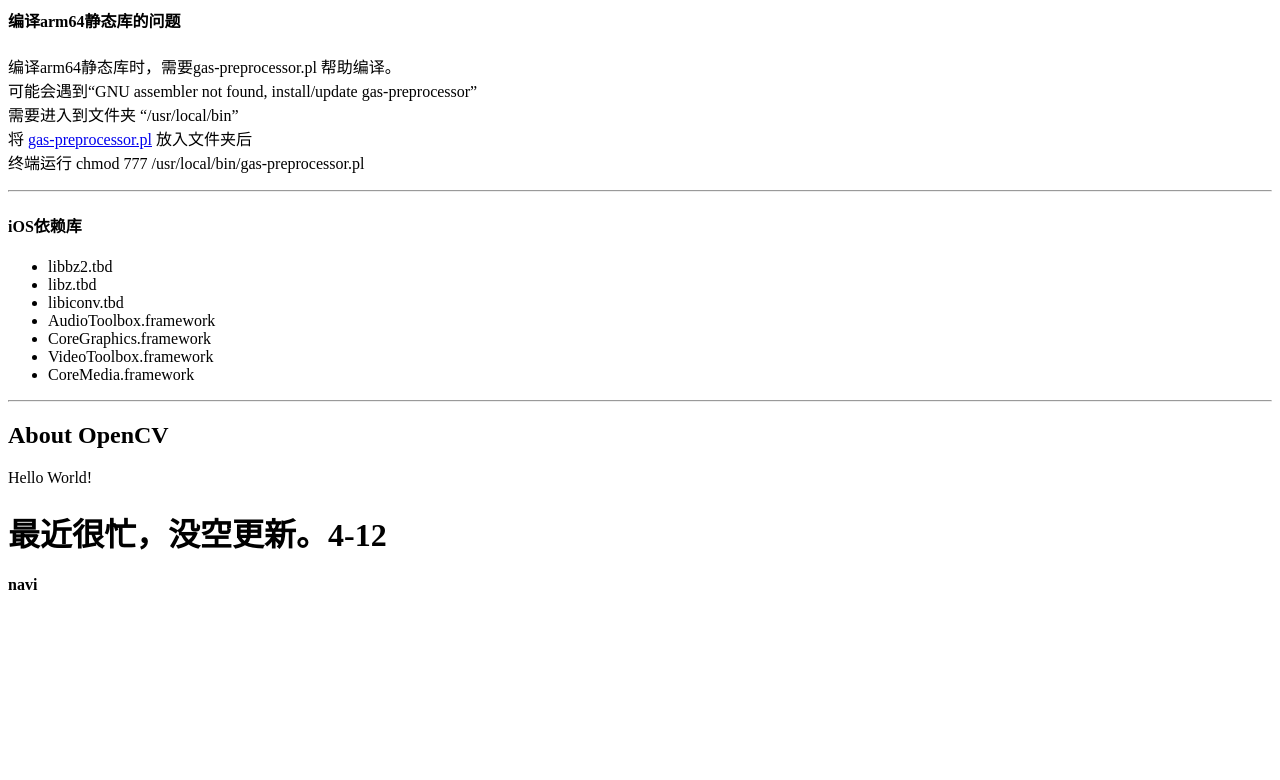
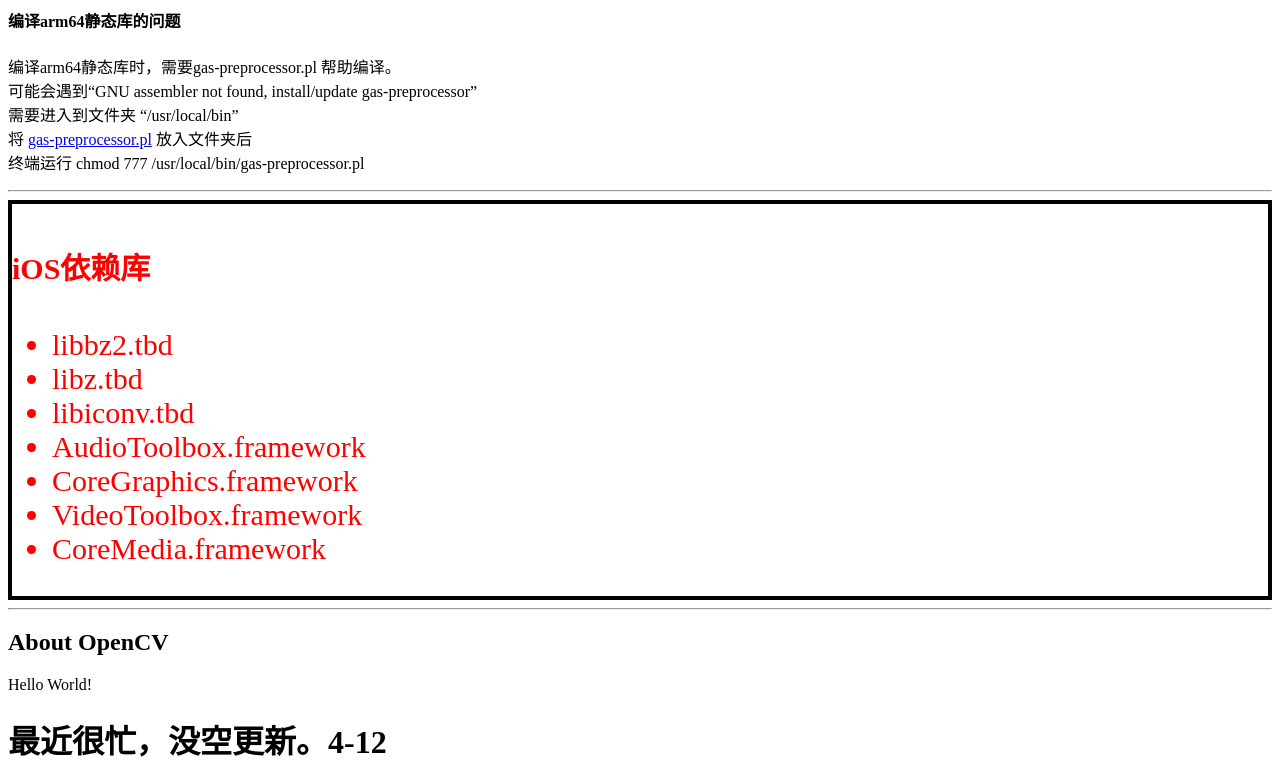
Before and after one commit to QuitQuiteQuietly/QuitQuiteQuietly.github.io, a plain HTML site: page _layouts/default.html in a window 1280 px wide. Shown: the part 384-1164 px from the top of the page. Before the commit the page ends 999 px from the top, so only its background shows below. Drawn offline with Linux system fonts and the light colour scheme.

Commit message:
继续学习css

```diff
--- /dev/null
+++ b/_layouts/css/index.css
@@ -0,0 +1,6 @@
+div {
+    color: red;
+
+    font-size: 30px;
+    border: 4px solid black;
+}
--- a/_layouts/default.html
+++ b/_layouts/default.html
@@ -4,11 +4,13 @@
     <head>
         　<meta http-equiv="content-type" content="text/html; charset=utf-8" />
         　<title>MyVeryFirstPage</title>
+
+        <link href="css/index.css" rel="stylesheet">
+
     </head>
     <body>
 
         　<h1>Still Processing, Coming won't be soon.</h1>
-
 
         <article>
 
@@ -17,8 +19,6 @@
             <p contenteditable="true">Hello World!</p>
 
         </article>
-
-
 
         <h1>先有Pages后有FFmpeg</h1>
 
@@ -41,7 +41,7 @@
 
             <hr>
 
-            <article>
+            <div>
 
                 <h4>iOS依赖库</h4>
                 <ul>
@@ -55,14 +55,10 @@
                     </ul>
 
 
-                </article>
+                </div>
             <hr>
 
         </article>
-
-
-
-
 
         <article>
 
@@ -72,8 +68,6 @@
 
         </article>
 
-
-
         <h1>最近很忙，没空更新。4-12</h1>
 
         <h4>navi</h4>
```
